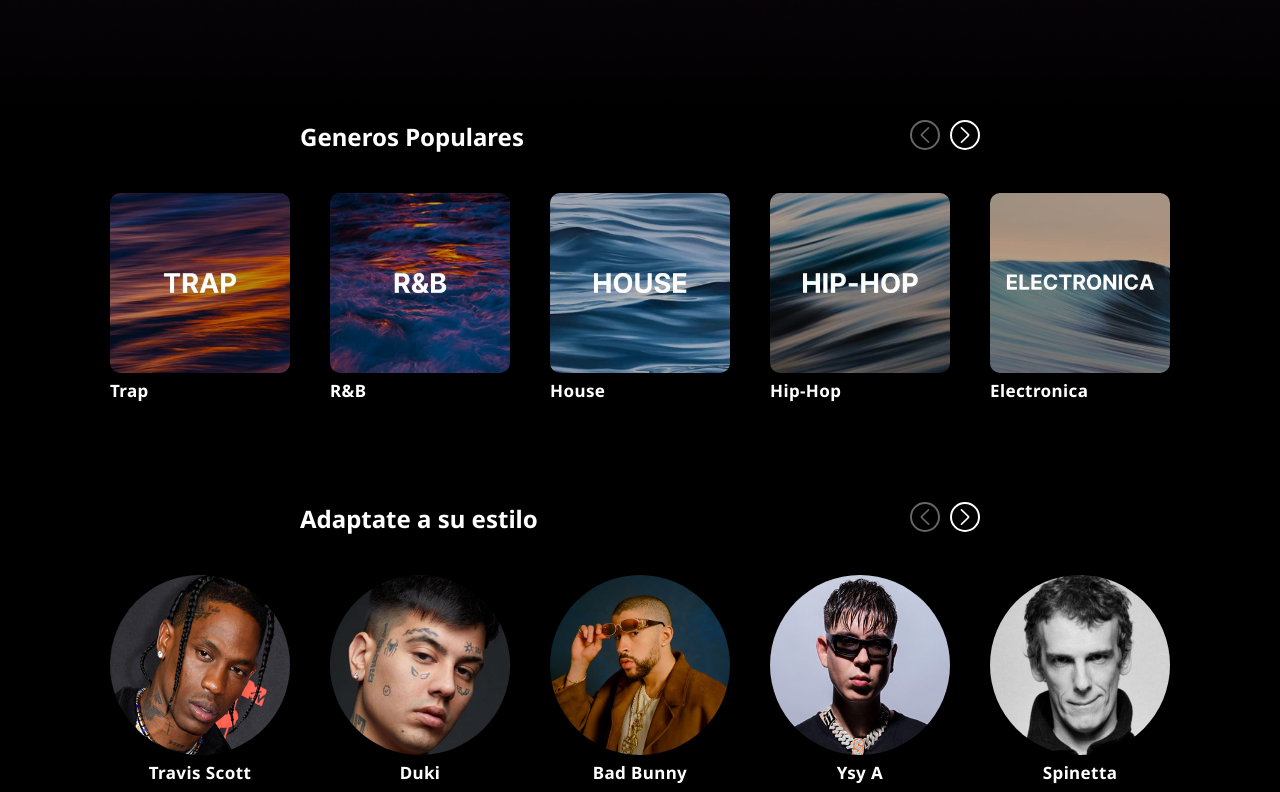
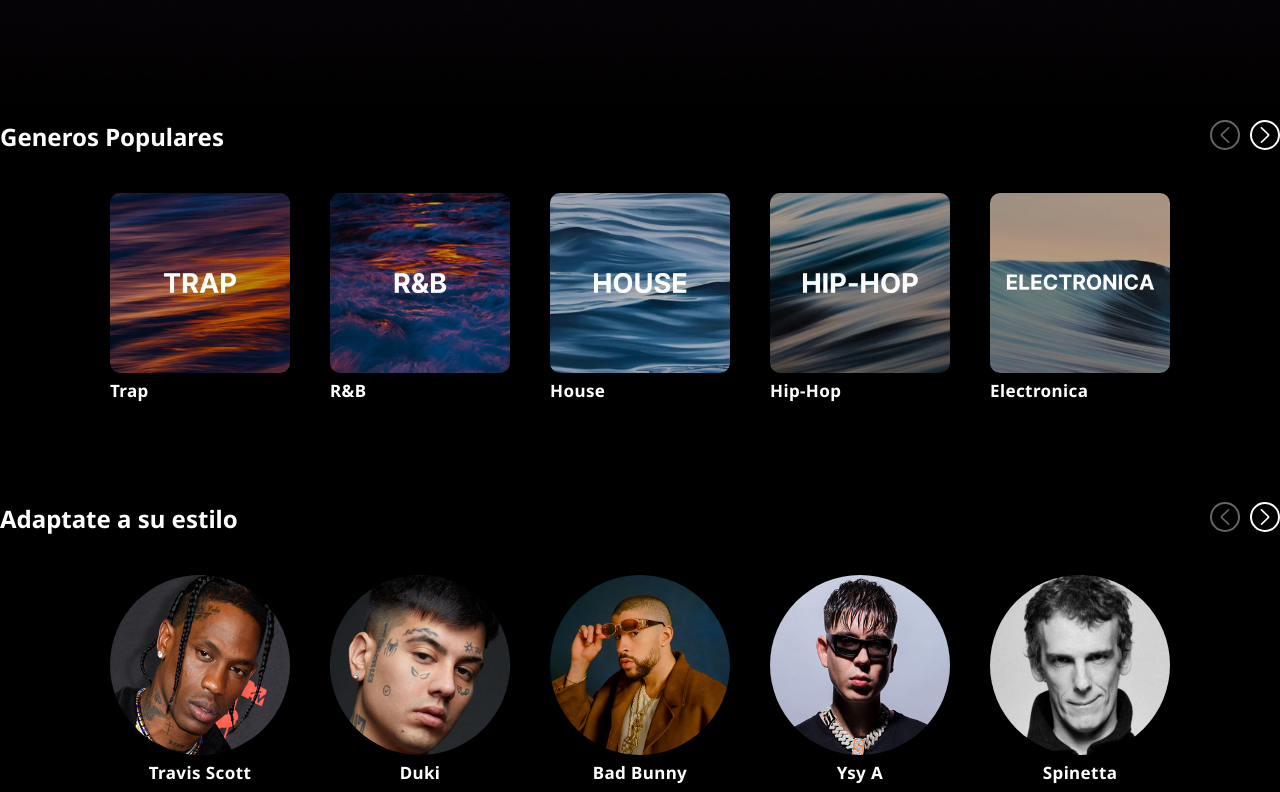
Before and after one commit to LeoPaez/beatstore, a React (Vite) app: page / in a window 1280 px wide. Shown: the part 680-1472 px from the top of the page. Built offline with nearby package versions, Linux system fonts and the light colour scheme.

Commit message:
Padding del contenedor eliminado

```diff
--- a/src/components/Catalogue/CategorySlider/CategorySlider.jsx
+++ b/src/components/Catalogue/CategorySlider/CategorySlider.jsx
@@ -1,25 +1,6 @@
 import styled from "styled-components"
 import ArrowLeftIcon from "/assets/img/arrow-left-icon.png"
 import ArrowRightIcon from "/assets/img/arrow-right-icon.png"
-
-//* Generos
-import GenreImg1 from "/assets/img/genre-img-1.jpg"
-import GenreImg2 from "/assets/img/genre-img-2.jpg"
-import GenreImg3 from "/assets/img/genre-img-3.jpg"
-import GenreImg4 from "/assets/img/genre-img-4.jpg"
-import GenreImg5 from "/assets/img/genre-img-5.jpg"
-
-//* Artistas
-import TravisImg from "/assets/img/travis.jpg"
-import DukiImg from "/assets/img/duki.jpg"
-import YsyImg from "/assets/img/ysy.jpg"
-
-//* Beats
-import BeatImg1 from "/assets/img/beat-img-1.png"
-import BeatImg2 from "/assets/img/beat-img-2.png"
-import BeatImg3 from "/assets/img/beat-img-3.png"
-import BeatImg4 from "/assets/img/beat-img-4.png"
-import BeatImg5 from "/assets/img/beat-img-5.png"
 
 const CategoryContainer = styled.div`
   display: flex;
@@ -27,7 +8,6 @@
   justify-content: center;
   align-items: center;
   color: #FFF;
-  padding: 0 300px;
   position: relative;
   gap: 40px;
 `
```
